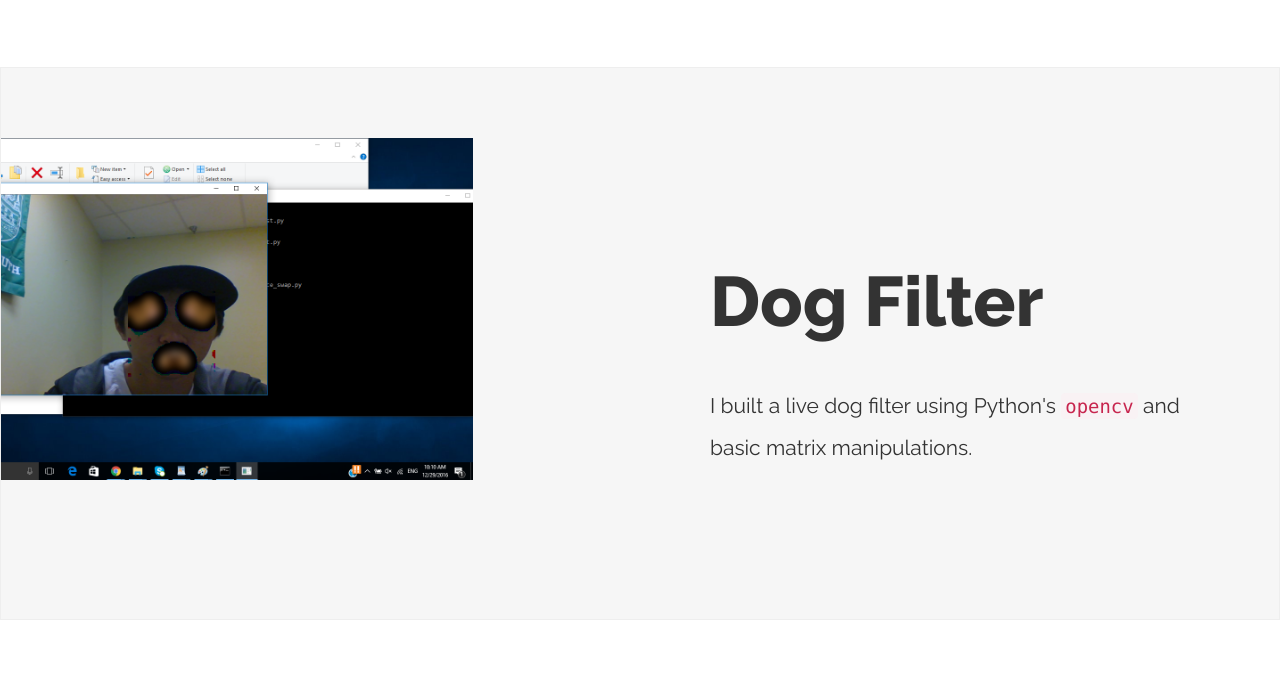
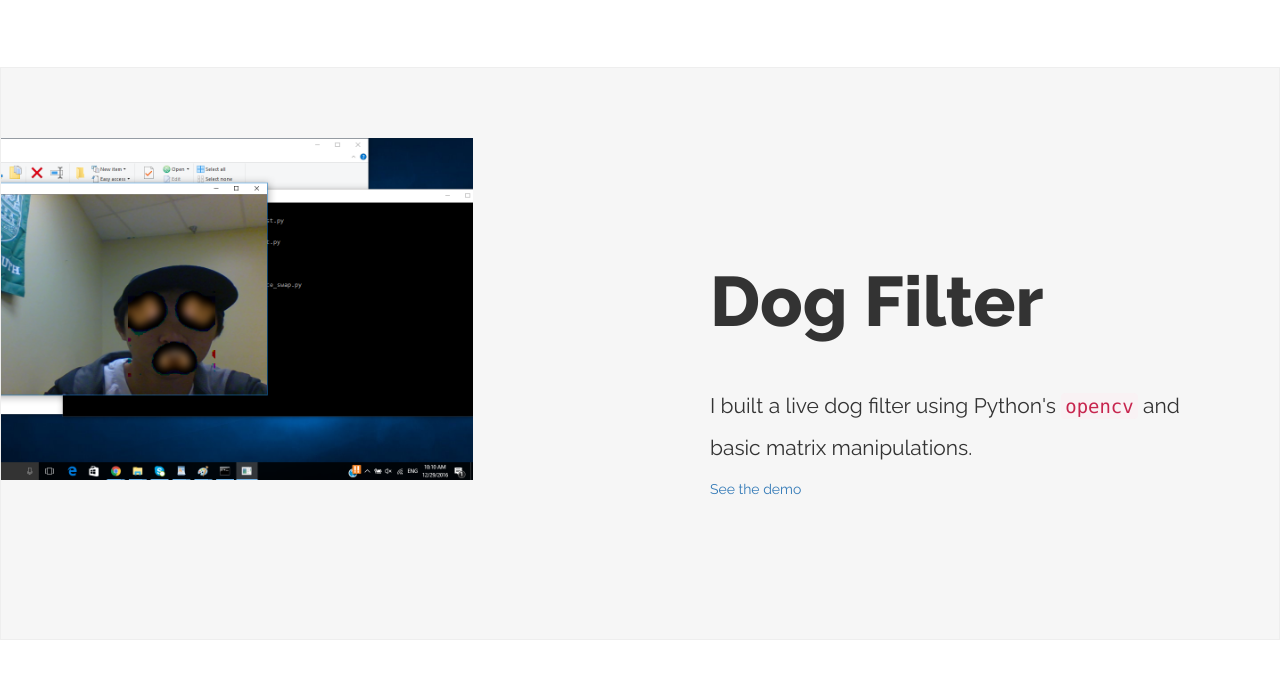
Before and after one commit to immtra148/immtra148.github.io, a plain HTML site: page index.html in a window 1280 px wide. Shown: the part 1447-2133 px from the top of the page. Drawn offline with nearby package versions, Linux system fonts and the light colour scheme.

Commit message:
Update index.html

```diff
--- a/index.html
+++ b/index.html
@@ -43,6 +43,7 @@
       <div class="text col-md-6">
         <h2 class="title">Dog Filter</h2>
         <p class="copy">I built a live dog filter using Python's <code>opencv</code> and basic matrix manipulations.</p>
+              <a href = "images/22.gif"> See the demo </a>
       </div>
     </section>
     <footer>
```
